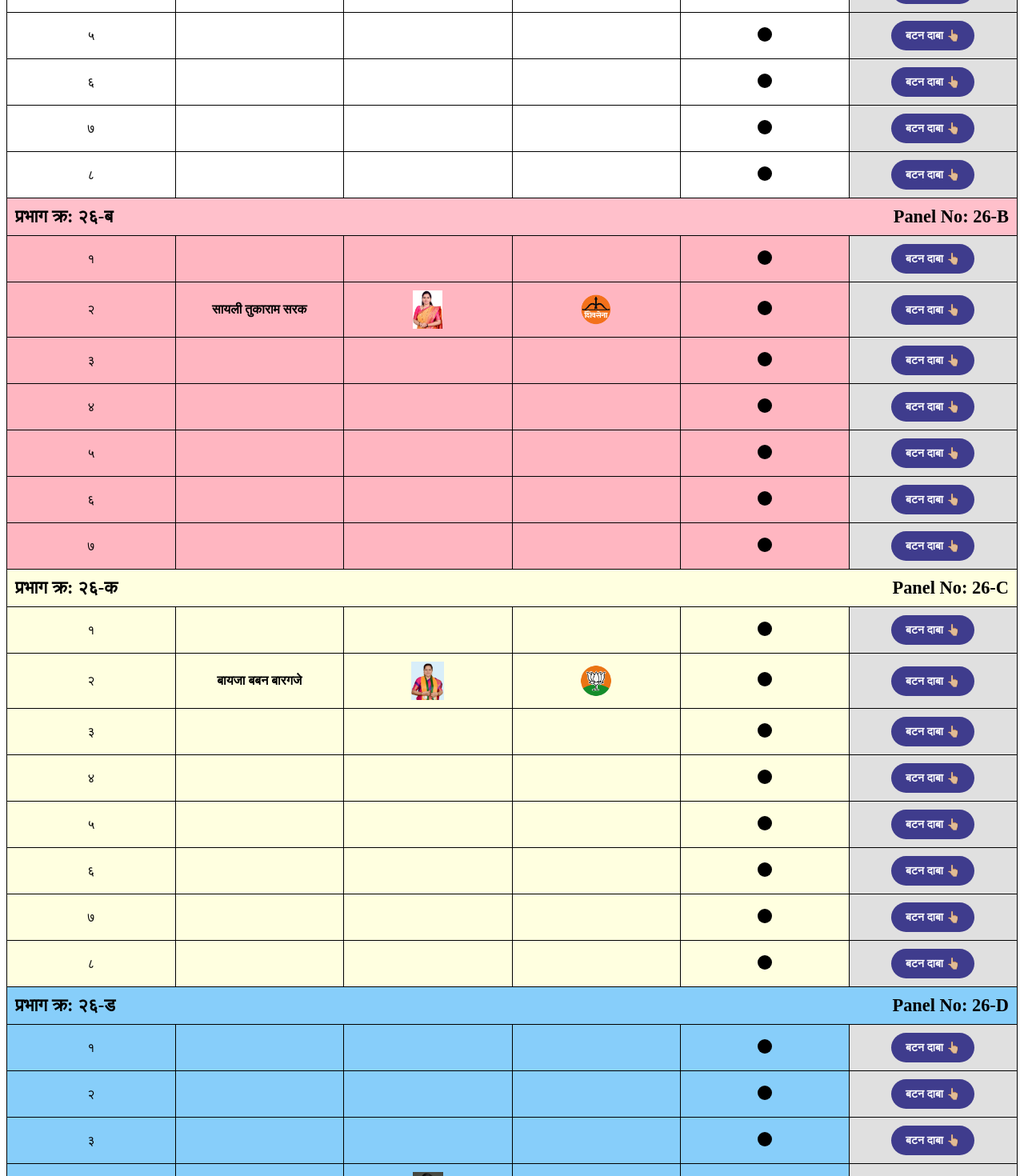
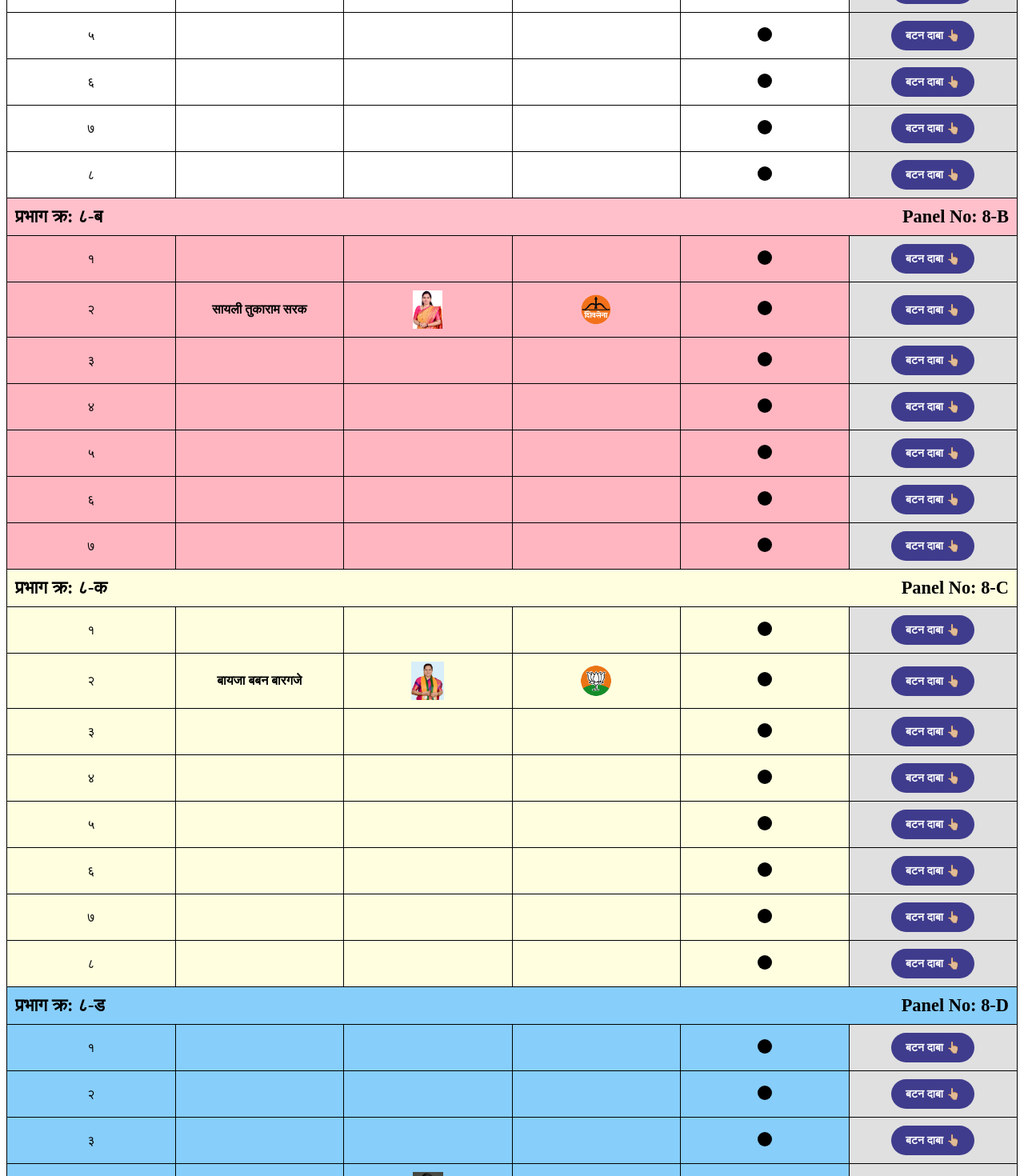
Before and after one commit to flintinfotech/Ballot-Unit-project-DattaGhanghale, a React (Vite) app: page / in a window 1280 px wide. Shown: the part 629-2099 px from the top of the page at 80% size. Built offline with nearby package versions, Linux system fonts and the light colour scheme.

Commit message:
panel No. changes

```diff
--- a/src/componets/CandidatesTable.tsx
+++ b/src/componets/CandidatesTable.tsx
@@ -101,8 +101,8 @@ const CandidatesTable: React.FC = () => {
             <tr className="group-row">
               <td colSpan={6} style={{ background: "pink" }}>
                 <div style={{ display: "flex", justifyContent: "space-between" }}>
-                  <span>प्रभाग क्र: २६-ब</span>
-                  <span>Panel No: 26-B</span>
+                  <span>प्रभाग क्र: ८-ब</span>
+                  <span>Panel No: 8-B</span>
                 </div>
               </td>
             </tr>
@@ -134,8 +134,8 @@ const CandidatesTable: React.FC = () => {
             <tr className="group-row">
               <td colSpan={6} style={{ background: "lightyellow" }}>
                 <div style={{ display: "flex", justifyContent: "space-between" }}>
-                  <span>प्रभाग क्र: २६-क</span>
-                  <span>Panel No: 26-C</span>
+                  <span>प्रभाग क्र: ८-क</span>
+                  <span>Panel No: 8-C</span>
                 </div>
               </td>
             </tr>
@@ -167,8 +167,8 @@ const CandidatesTable: React.FC = () => {
             <tr className="group-row">
               <td colSpan={6} style={{ background: "lightskyblue" }}>
                 <div style={{ display: "flex", justifyContent: "space-between" }}>
-                  <span>प्रभाग क्र: २६-ड</span>
-                  <span>Panel No: 26-D</span>
+                  <span>प्रभाग क्र: ८-ड</span>
+                  <span>Panel No: 8-D</span>
                 </div>
               </td>
             </tr>
```
Also changed, not shown: 1 other file (tests, documents, lock files or other folders).
